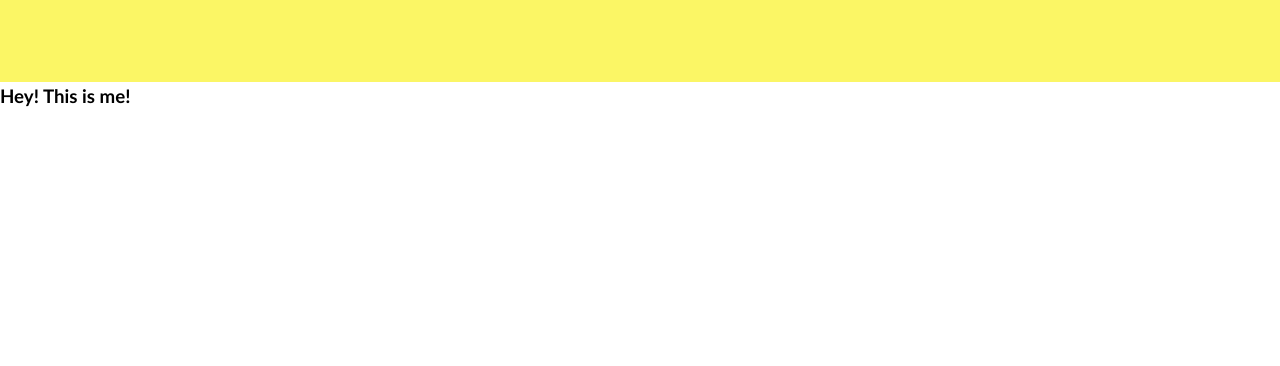
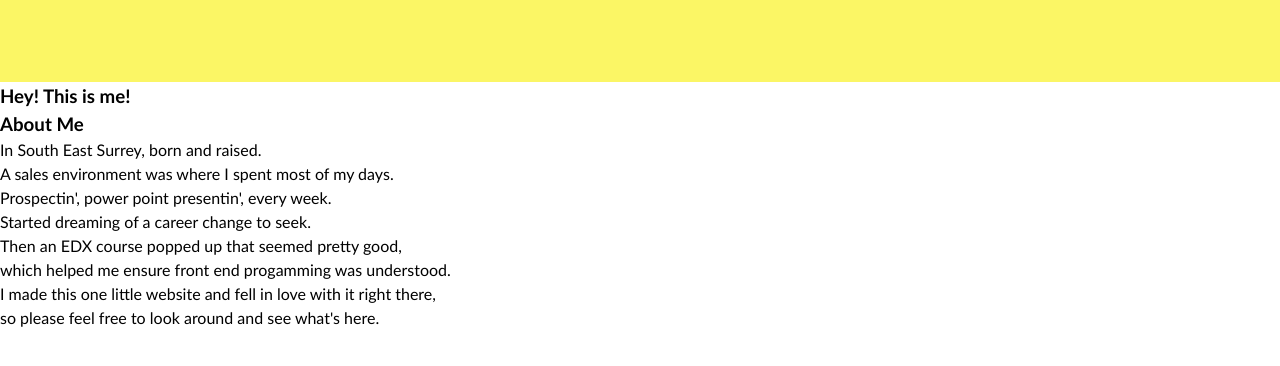
Before and after one commit to nrai14/Module_2_Challenge_Portfolio, a plain HTML site: page starter/index.html in a window 1280 px wide. Shown: the part 218-584 px from the top of the page. Drawn offline with Linux system fonts and the light colour scheme.

Commit message:
added about me info

```diff
--- a/starter/css/style.css
+++ b/starter/css/style.css
@@ -44,7 +44,6 @@ body {
   grid-area: 'sec-2';
   justify-content: center;
   align-items: center;
-  flex-wrap: wrap;
   padding: 100px;
   background-color: #fbf665;
 }
--- a/starter/index.html
+++ b/starter/index.html
@@ -14,15 +14,27 @@
         </nav>
     </header>
     <main>
+
       <section class="main_stage">
         <h1>Nishad Rai</h1>
         <h2>Front End Developer</h2>
       </section>
+
       <section class="Photo">
         <h3> Hey! This is me!</h3>
       </section>
 
-      <article></article>
+      <article >
+        <h3> About Me</h3>
+        <p> In South East Surrey, born and raised.</p>
+        <p>A sales environment was where I spent most of my days.</p>
+        <p> Prospectin', power point presentin', every week.</p>
+        <p> Started dreaming of a career change to seek. </p>
+        <p> Then an EDX course popped up that seemed pretty good, </p>
+        <p> which helped me ensure front end progamming was understood. </p>
+        <p>I made this one little website and fell in love with it right there,</p>
+        <p>so please feel free to look around and see what's here.</p>
+      </article>
     </main>
     <footer>
     </footer>
```
